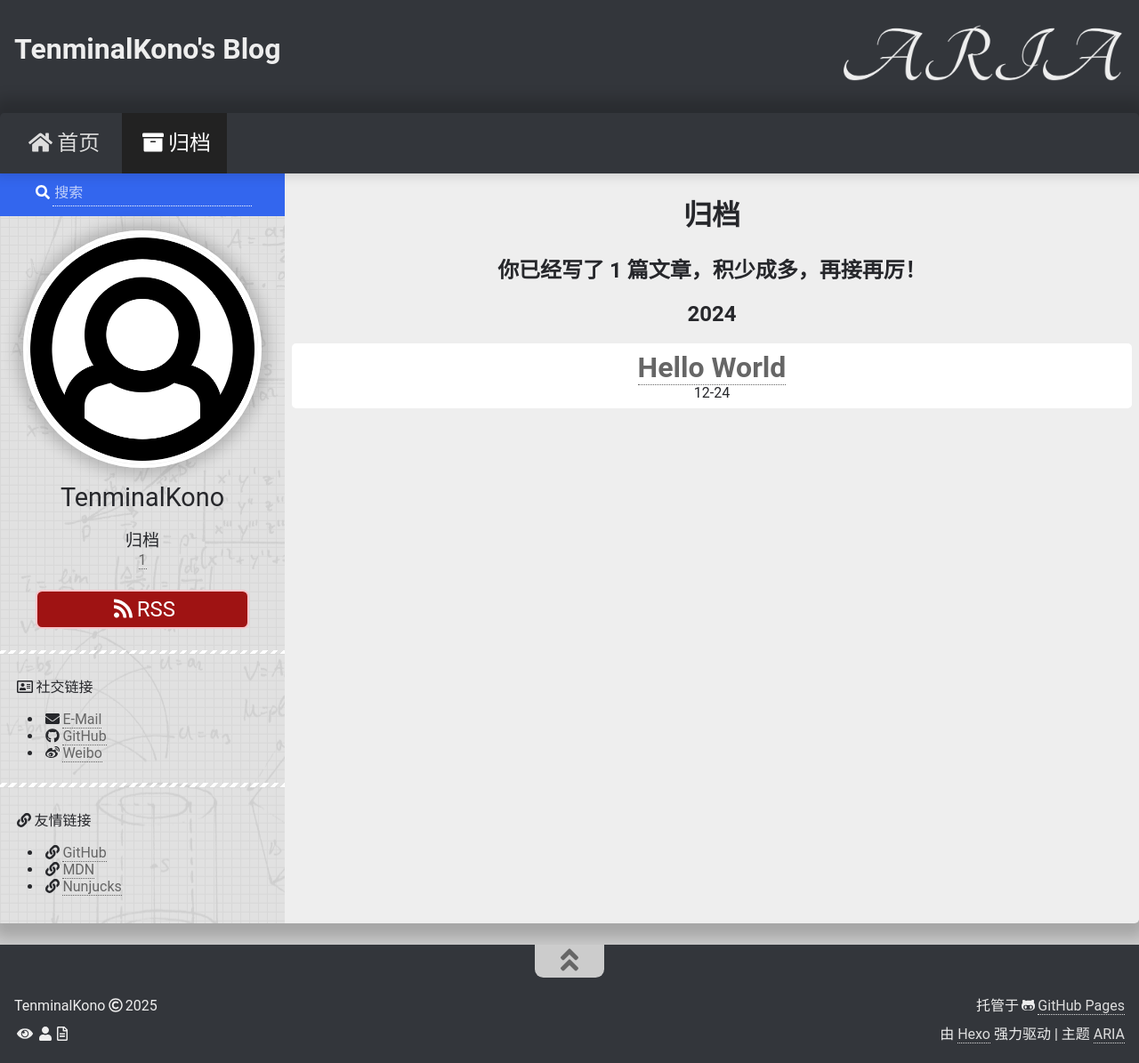
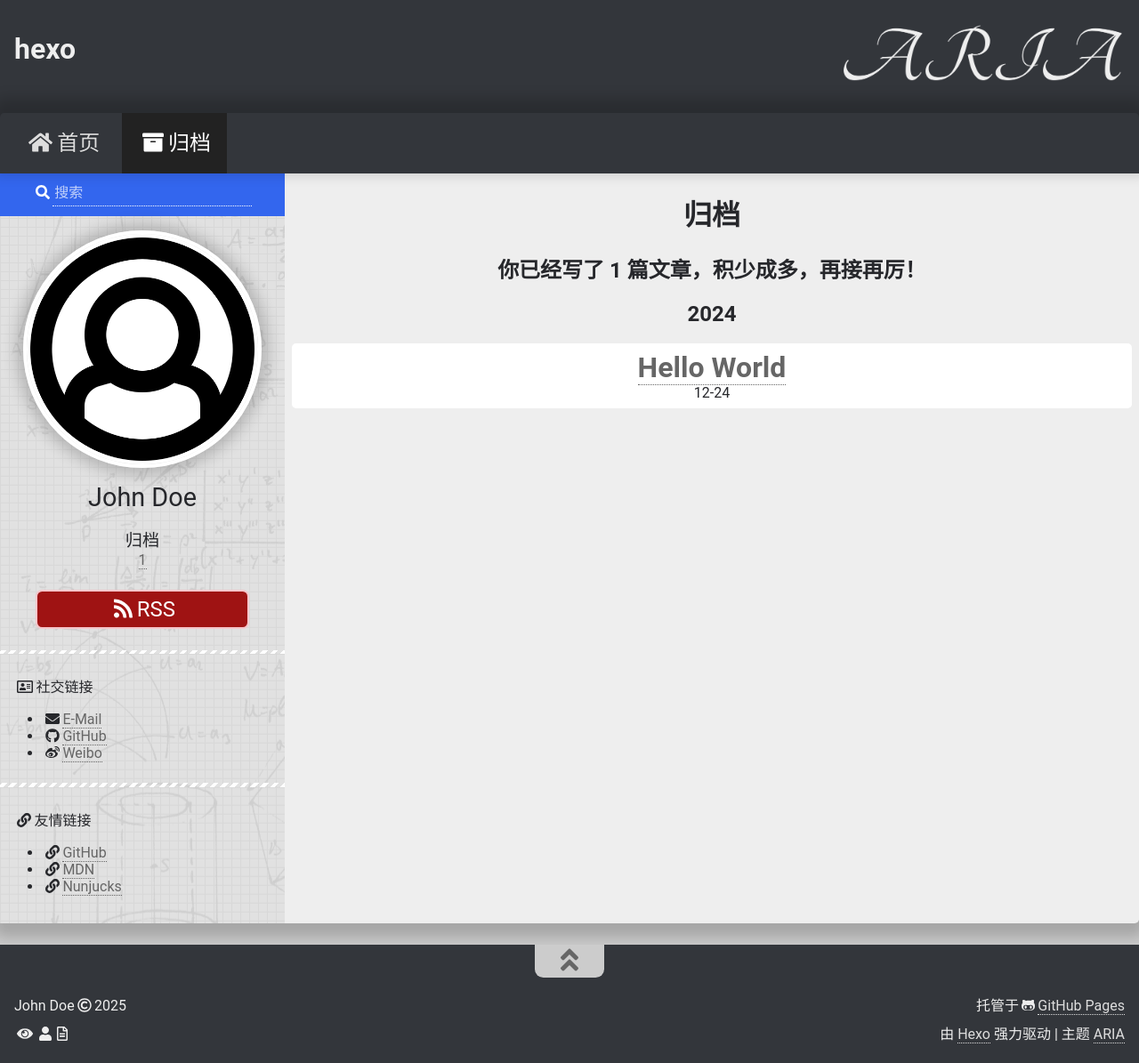
Before and after one commit to TenminalKono/TenminalKono.github.io, a plain HTML site: page archives/index.html in a window 1280 px wide. Shown: the whole page at 89% size. Drawn offline with Linux system fonts and the light colour scheme; some packages are replaced by stand-ins of ours; a script that the page names is missing.

Commit message:
Site updated: 2025-04-26 23:04:12

```diff
--- a/archives/index.html
+++ b/archives/index.html
@@ -35,7 +35,7 @@
     <meta name="msapplication-config" content="/favicons/browserconfig.xml">
 
 
-    <link rel="alternate" href="/atom.xml" title="TenminalKono's Blog" type="application/atom+xml" />
+    <link rel="alternate" href="/atom.xml" title="hexo" type="application/atom+xml" />
 
 
     <link rel="shortcut icon" type="image/x-icon" href="/favicons/favicon.ico">
@@ -157,7 +157,7 @@
     </script>
 
     <script defer type="text/javascript" src="/js/custom.js"></script>
-    <title>归档 | TenminalKono's Blog</title>
+    <title>归档 | hexo</title>
   <meta name="generator" content="Hexo 7.3.0"></head>
   <body itemscope itemtype="http://schema.org/WebPage" lang="zh_CN"  data-spy="scroll" data-target=".list-group">
 
@@ -165,7 +165,7 @@
   <div class="container">
     <div class="header-container">
       <div class="header-title">
-        <h1 class="title"><a href="/">TenminalKono's Blog</a></h1>
+        <h1 class="title"><a href="/">hexo</a></h1>
         <h2 class="subtitle"></h2>
       </div>
 
@@ -238,9 +238,9 @@
 
 <div class="info sidebar-item" id="info">
 
-  <img class="author-avatar" src="/images/avatar.png" alt="TenminalKono">
+  <img class="author-avatar" src="/images/avatar.png" alt="John Doe">
 
-  <h1 class="author-name">TenminalKono</h1>
+  <h1 class="author-name">John Doe</h1>
   <h2 class="author-description"></h2>
   <div class="site-count">
 
@@ -272,7 +272,7 @@
 
         <li><i class="fas fa-envelope"></i><a href="mailto:youremail@youremailhost" target="_blank">E-Mail</a></li>
 
-        <li><i class="fab fa-github"></i><a href="https://github.com/" target="_blank">GitHub</a></li>
+        <li><i class="fab fa-github"></i><a href="https://github.com/TenminalKonoe" target="_blank">GitHub</a></li>
 
         <li><i class="fab fa-weibo"></i><a href="https://weibo.com/" target="_blank">Weibo</a></li>
 
@@ -311,7 +311,7 @@
     <div class="footer-container">
       <div class="footer-left">
         <div class="copyright">
-          <span class="author">TenminalKono</span><span class="year"><i class="far fa-copyright"></i>2025</span>
+          <span class="author">John Doe</span><span class="year"><i class="far fa-copyright"></i>2025</span>
         </div>
 
         <div class="busuanzi">
--- a/atom.xml
+++ b/atom.xml
@@ -1,6 +1,6 @@
 <?xml version="1.0" encoding="utf-8"?>
 <feed xmlns="http://www.w3.org/2005/Atom">
-  <title>TenminalKono&#39;s Blog</title>
+  <title>hexo</title>
 
 
   <link href="http://example.com/atom.xml" rel="self"/>
@@ -10,7 +10,7 @@
   <id>http://example.com/</id>
 
   <author>
-    <name>TenminalKono</name>
+    <name>John Doe</name>
 
   </author>
 
```
Also changed, not shown: 2024/12/24/hello-world/index.html (+9 -9 lines), archives/2024/12/index.html (+7 -7 lines), archives/2024/index.html (+7 -7 lines), index.html (+9 -9 lines).
